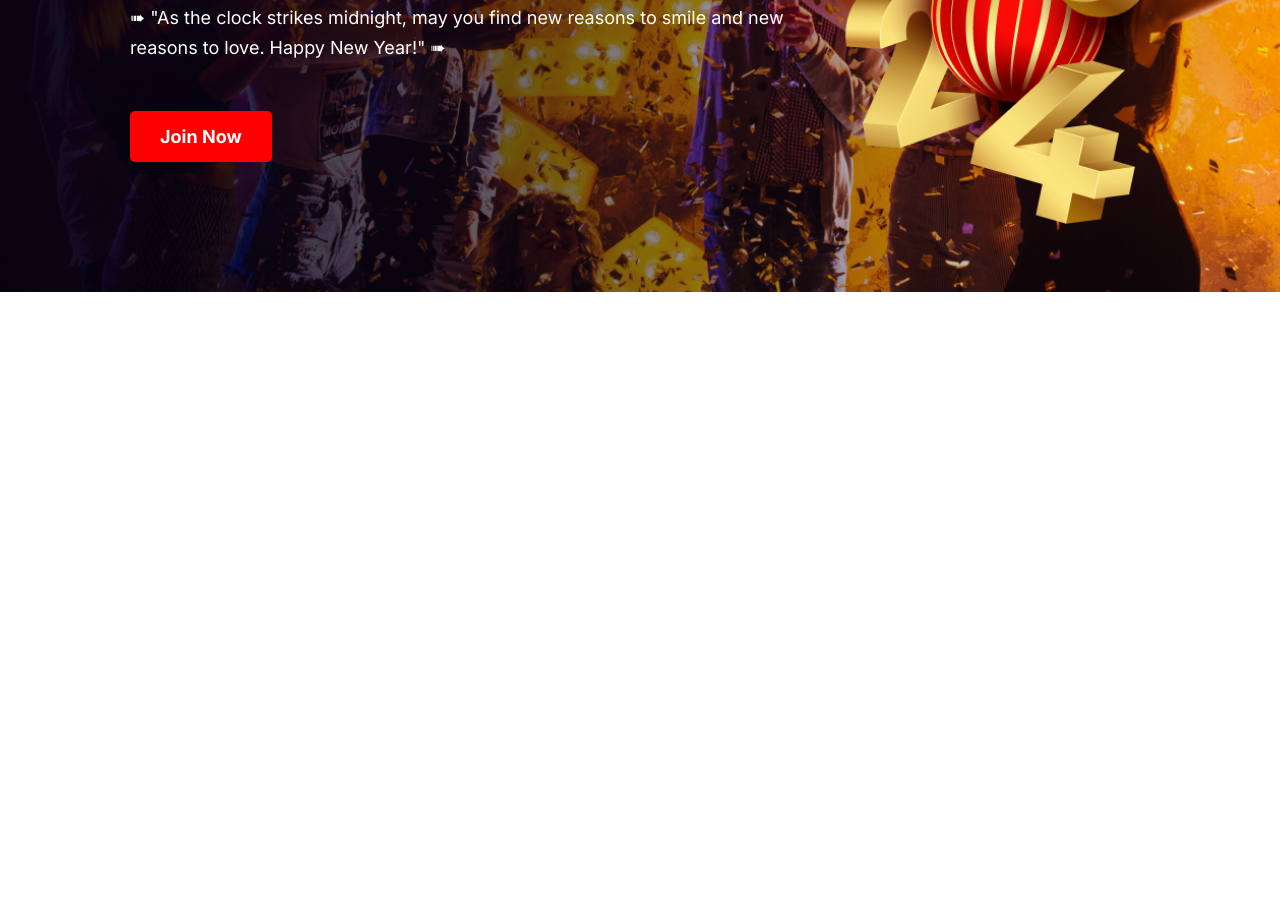
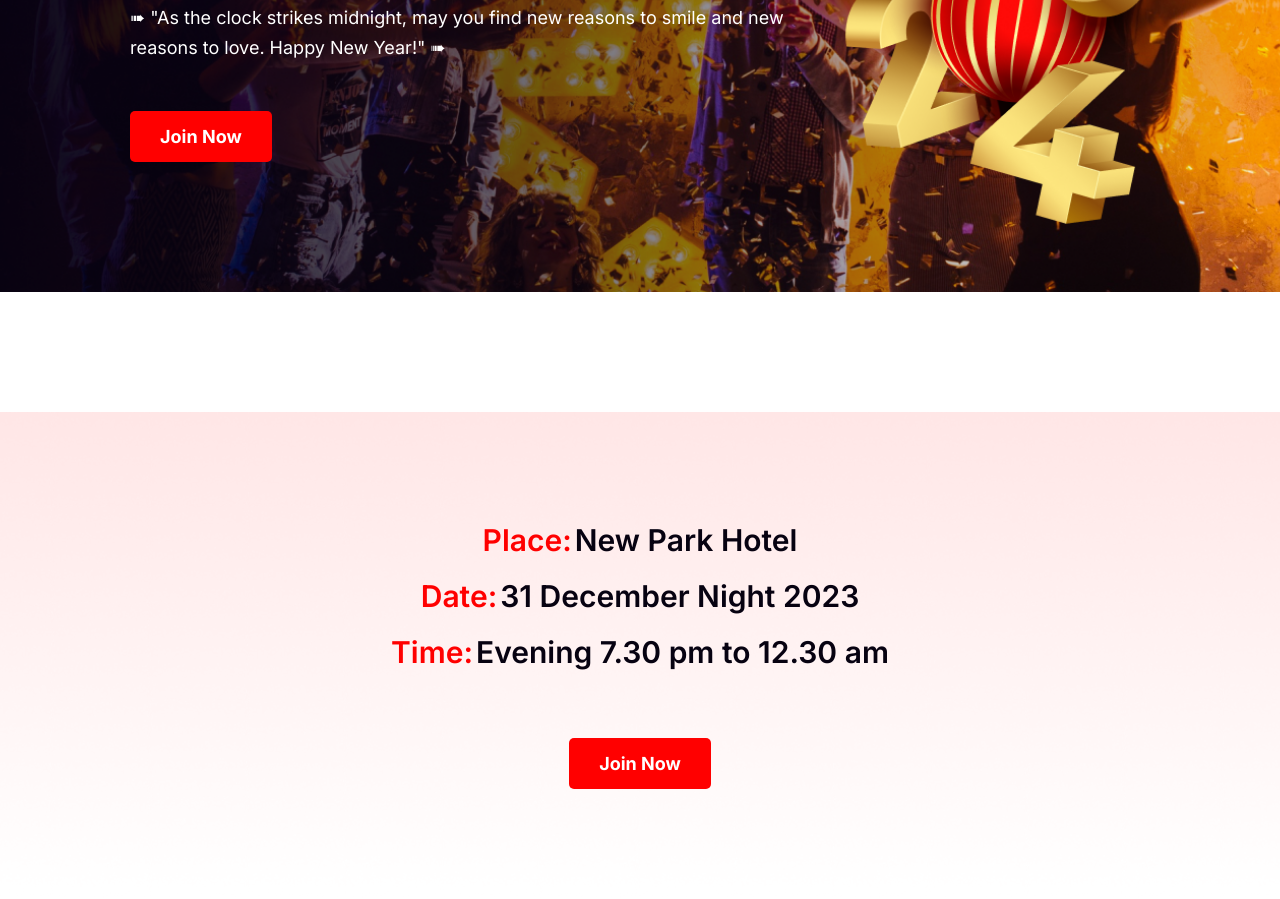
Before and after one commit to salmanSrahman/New-Year, a plain HTML site: page index.html in a window 1280 px wide. Shown: the part 1963-2862 px from the top of the page. Before the commit the page ends 2255 px from the top, so only its background shows below. Drawn offline with Linux system fonts and the light colour scheme.

Commit message:
place part end

```diff
--- a/css/style.css
+++ b/css/style.css
@@ -122,7 +122,7 @@ section{
     margin-top: 15px;
 
 }
-.midnight_party_part a{
+.btn_primary{
     font-family: "Inter", sans-serif;
     font-size: 18px;
     font-weight:700;
@@ -138,8 +138,57 @@ section{
     midnight party part css end
 ================================== */
 /* ==================================
+       place part css start
+================================== */
+.place_part{
+    background-image: url("../images/place_cover.png");
+    background-repeat: no-repeat;
+    background-position: center;
+    background-size: cover;
+    padding: 110px 0;
+    display: flex;
+    flex-direction: column;
+    justify-content: center;
+    align-items: center;
+
+}
+.place_part h4{
+    margin-bottom: 20px;
+    font-family: "Inter", sans-serif;
+    font-size: 30px;
+    font-weight:600;
+    color: #070211;
+
+}
+.place_part h4 span{
+    color: #FF0000;
+    margin-right: 3px;
+
+}
+/* ==================================
+       place part css end
+================================== */
+/* ==================================
        hero part css start
 ================================== */
 /* ==================================
        hero part css end
 ================================== */
+/* ==================================
+       hero part css start
+================================== */
+/* ==================================
+       hero part css end
+================================== */
+/* ==================================
+       hero part css start
+================================== */
+/* ==================================
+       hero part css end
+================================== */
+/* ==================================
+       hero part css start
+================================== */
+/* ==================================
+       hero part css end
+================================== */
--- a/index.html
+++ b/index.html
@@ -27,6 +27,7 @@
         </div>
     </header>
     <main>
+        <!-- =========== category part start ========== -->
         <section class="category_part">
                 <div class="container">
                     <div class="category_content">
@@ -37,16 +38,48 @@
                     </div>
             </div>
         </section>
+        <!-- =========== category part end ========== -->
+
+        <!-- =========== midnight party part start ========== -->
         <section>
                   <div class="container">
                             <div class="midnight_party_part">
                                 <h2>Welcome to midnight party</h2>
                                 <h4>➠ "As the clock strikes midnight, may you find new reasons to smile and new reasons to love. Happy New Year!" ➠</h4>
-                                <a href="#">Join Now</a>
+                                <a href="#" class="btn_primary">Join Now</a>
                             </div>
                   </div>
         </section>
+        <!-- =========== midnight party part end ========== -->
+
+        <!-- =========== place part start ========== -->
+        <section>
+            <div class="container">
+                <div class="place_part">
+                    <h4><span>Place:</span>New Park Hotel</h4>
+                    <h4><span>Date:</span>31 December Night 2023</h4>
+                    <h4><span>Time:</span>Evening 7.30 pm to 12.30 am</h4>
+                    <a href="#" class="btn_primary">Join Now</a>
+                </div>
+            </div>
+        </section>
+
+        <!-- =========== place part end ========== -->
+
+
     </main>
+
+
+
+        <!-- =========== part start ========== -->
+        <!-- =========== part end ========== -->
+        <!-- =========== part start ========== -->
+        <!-- =========== part end ========== -->
+        <!-- =========== part start ========== -->
+        <!-- =========== part end ========== -->
+        <!-- =========== part start ========== -->
+        <!-- =========== part end ========== -->
+
 
 </body>
 </html>
```
Also changed, not shown: images/place_cover.png (added).
